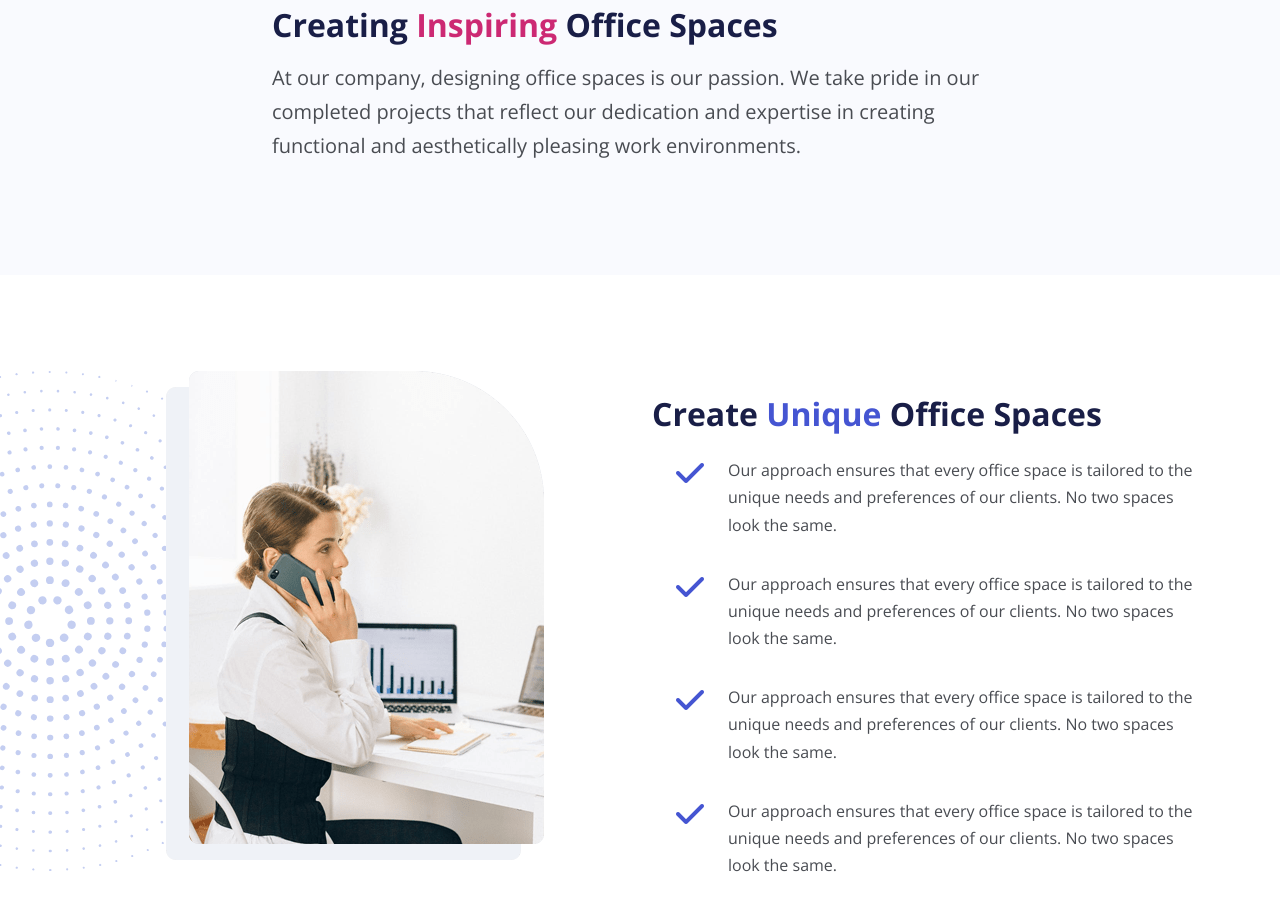
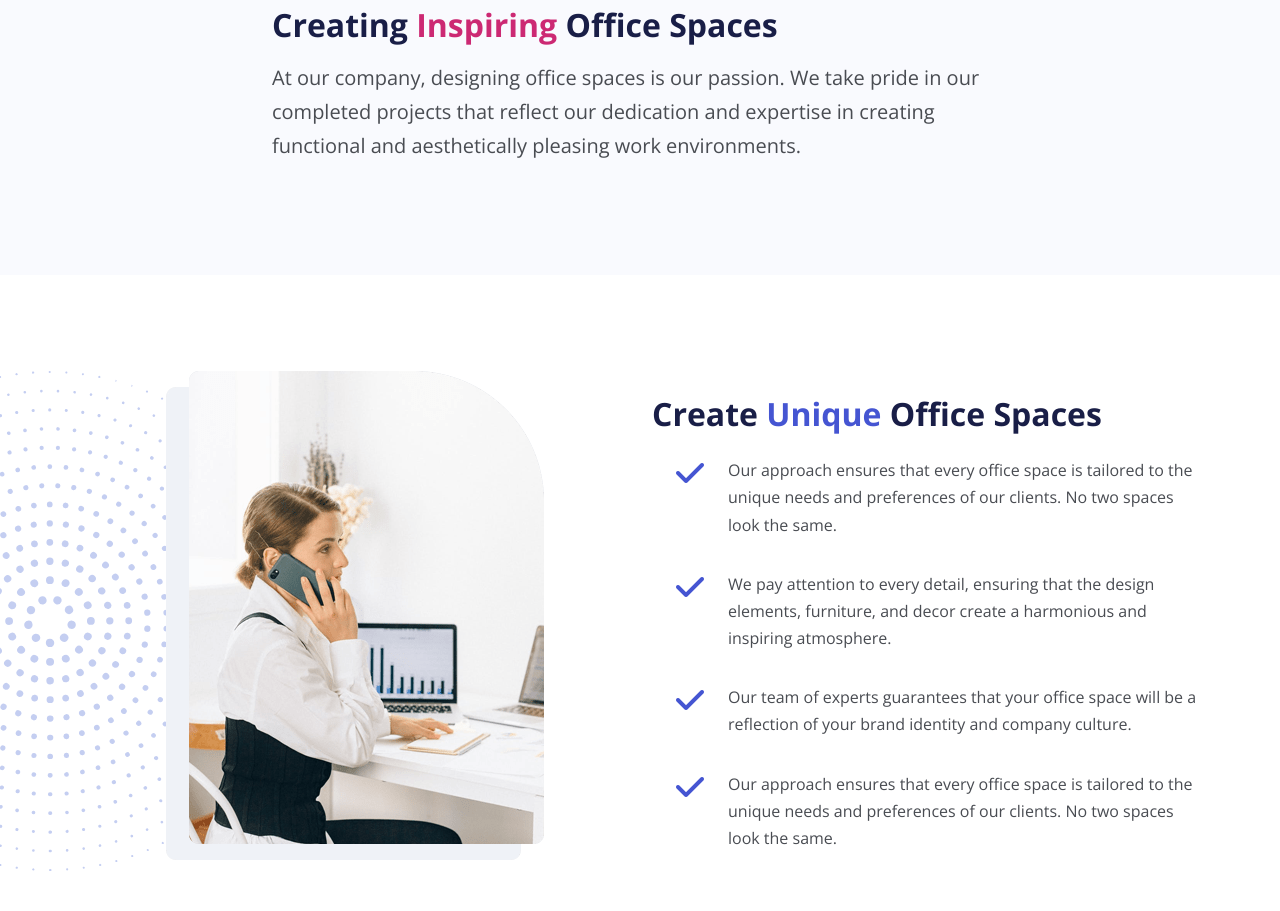
Before and after one commit to nataliestorozhuk/yavin-website, a website: page index.html in a window 1280 px wide. Shown: the part 1173-2084 px from the top of the page. Drawn offline with nearby package versions, Linux system fonts and the light colour scheme; files that its build step writes are made by us from their sources.

Commit message:
changed paragraphs text in details section

```diff
--- a/index.html
+++ b/index.html
@@ -179,17 +179,16 @@
                 <li class="d-flex mb-3">
                   <i class="fas fa-check text-primary fa-2x mx-4"></i>
                   <p>
-                    Our approach ensures that every office space is tailored to
-                    the unique needs and preferences of our clients. No two
-                    spaces look the same.
+                    We pay attention to every detail, ensuring that the design
+                    elements, furniture, and decor create a harmonious and
+                    inspiring atmosphere.
                   </p>
                 </li>
                 <li class="d-flex mb-3">
                   <i class="fas fa-check text-primary fa-2x mx-4"></i>
                   <p>
-                    Our approach ensures that every office space is tailored to
-                    the unique needs and preferences of our clients. No two
-                    spaces look the same.
+                    Our team of experts guarantees that your office space will
+                    be a reflection of your brand identity and company culture.
                   </p>
                 </li>
                 <li class="d-flex mb-3">
```
